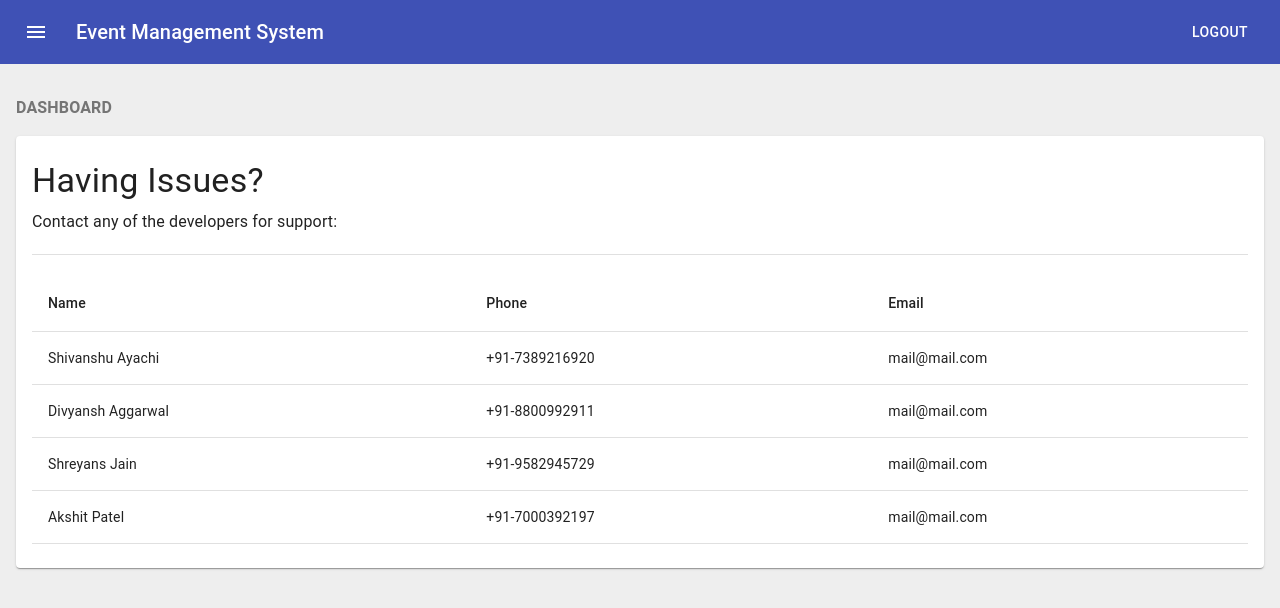
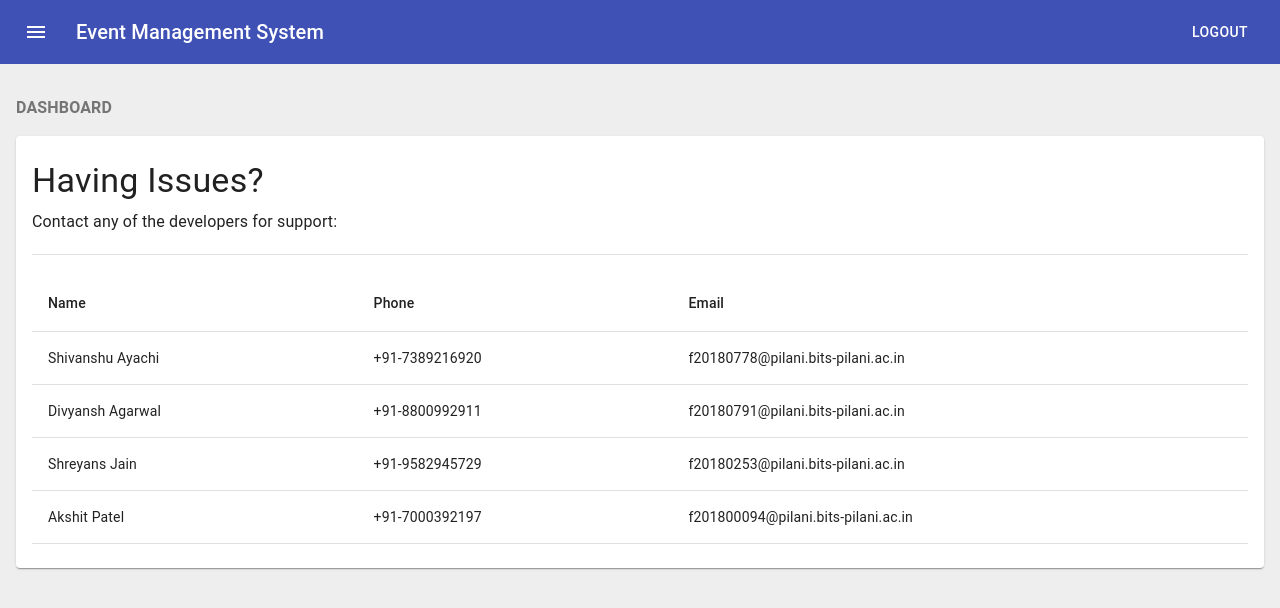
Before and after one commit to dvm-bitspilani/ems-portal, a React (Create React App) app: page /contacts in a window 1280 px wide. Shown: the top 608 px of the page. Built offline with nearby package versions, Linux system fonts and the light colour scheme.

Commit message:
update contacts

```diff
--- a/src/components/Contacts/Contacts.js
+++ b/src/components/Contacts/Contacts.js
@@ -48,10 +48,10 @@ const createData = (name, phone, email) => {
 };
 
 const rows = [
-  createData("Shivanshu Ayachi", "+91-7389216920", "mail@mail.com"),
-  createData("Divyansh Aggarwal", "+91-8800992911", "mail@mail.com"),
-  createData("Shreyans Jain", "+91-9582945729", "mail@mail.com"),
-  createData("Akshit Patel", "+91-7000392197", "mail@mail.com")
+  createData("Shivanshu Ayachi", "+91-7389216920", "f20180778@pilani.bits-pilani.ac.in"),
+  createData("Divyansh Agarwal", "+91-8800992911", "f20180791@pilani.bits-pilani.ac.in"),
+  createData("Shreyans Jain", "+91-9582945729", "f20180253@pilani.bits-pilani.ac.in"),
+  createData("Akshit Patel", "+91-7000392197", "f201800094@pilani.bits-pilani.ac.in")
 ];
 
 const Contacts = props => {
--- a/src/components/Level/Level.js
+++ b/src/components/Level/Level.js
@@ -93,7 +93,12 @@ const Level = props => {
           <Paper className={classes.paper}>
             <Typography variant="h2">Teams</Typography>
             <div fixed="true" className="container">
-              {teams.map((team, index) => {
+              {teams.length === 0 ? (
+                <Typography variant="h6">
+                  There are no teams for this level
+                </Typography>
+              ) : (
+                teams.map((team, index) => {
                   const { name, score, is_frozen } = team;
                   const ids = {
                     eventId: localStorage.getItem("eventId"),
@@ -161,7 +166,8 @@ const Level = props => {
                       </Button>
                     </div>
                   );
-              })}
+                })
+              )}
             </div>
           </Paper>
         )}
--- a/src/components/UpdateScore/UpdateScore.js
+++ b/src/components/UpdateScore/UpdateScore.js
@@ -47,7 +47,7 @@ const UpdateScore = props => {
   // record scores entered by judge
   const classes = useStyles();
   const [open, setOpen] = React.useState(false);
-  const [inputs, setInputs] = useState([]);
+  const [inputs, setInputs] = useState({});
 
   const handleInput = e => {
     // for (let input of inputs) {
@@ -70,7 +70,7 @@ const UpdateScore = props => {
       [field]: value
     };
 
-    setInputs([...inputs]);
+    setInputs({...inputs});
   };
 
   // eslint-disable-next-line no-unused-vars
--- a/src/store/actions/score.js
+++ b/src/store/actions/score.js
@@ -77,7 +77,11 @@ export const post_score_update = (ids, params_details) => {
   })
   param_ids.forEach(param => {
     values.push(parseInt(params_details[param].score));
-    comments.push(params_details[param].comments);
+    if (params_details[param].comments === null) {
+      comments.push("")
+    } else {
+      comments.push(params_details[param].comments);
+    }
   })
   // arrays populated
   // make object to be stringified later and
@@ -96,8 +100,10 @@ export const post_score_update = (ids, params_details) => {
 
   // ---------------------------------------------------
 
-  const { eventId, levelId, teamId } = ids;
+  const { teamId } = ids;
   const access = localStorage.getItem("access");
+  const eventId = localStorage.getItem("eventId");
+  const levelId = localStorage.getItem("levelId");
   return dispatch => {
     fetch(`${rootURL}/${eventId}/levels/${levelId}/teams/${teamId}/score/`, {
       method: "POST",
@@ -117,8 +123,10 @@ export const post_score_update = (ids, params_details) => {
 };
 
 export const post_score_freeze = ids => {
-  const { eventId, levelId, teamId } = ids;
+  const { teamId } = ids;
   const access = localStorage.getItem("access");
+  const eventId = localStorage.getItem("eventId");
+  const levelId = localStorage.getItem("levelId");
   return dispatch => {
     fetch(
       `${rootURL}/${eventId}/levels/${levelId}/teams/${teamId}/score/freeze`,
```
Lines whose indentation alone changed are shown as unchanged.
